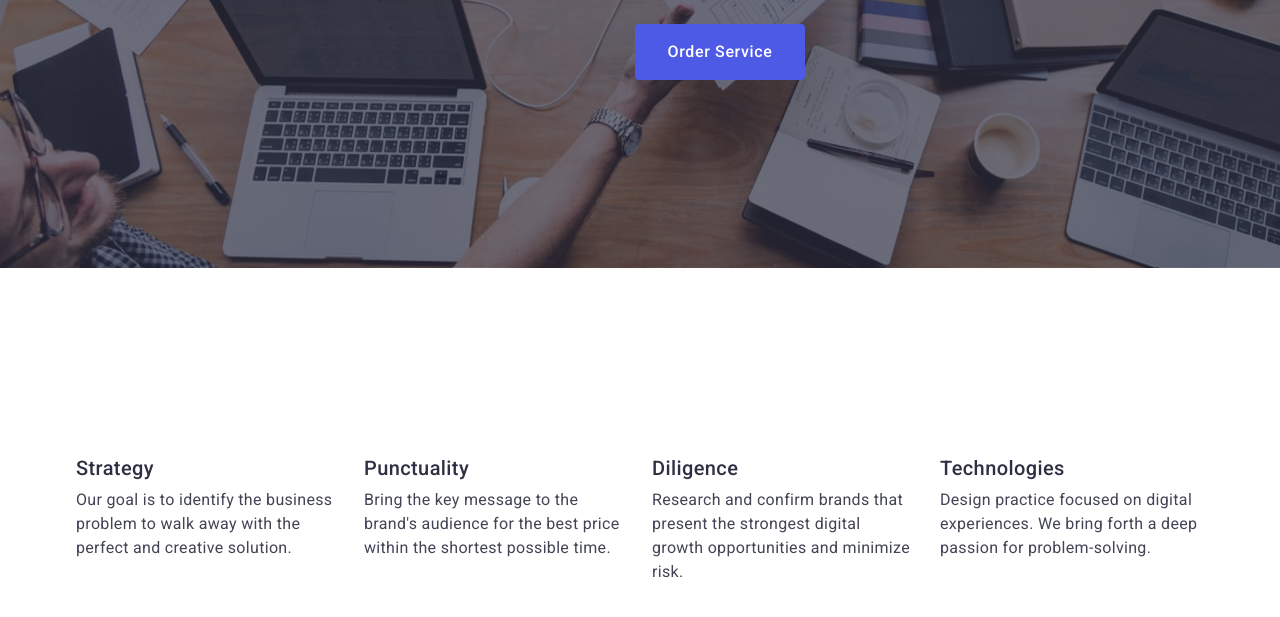
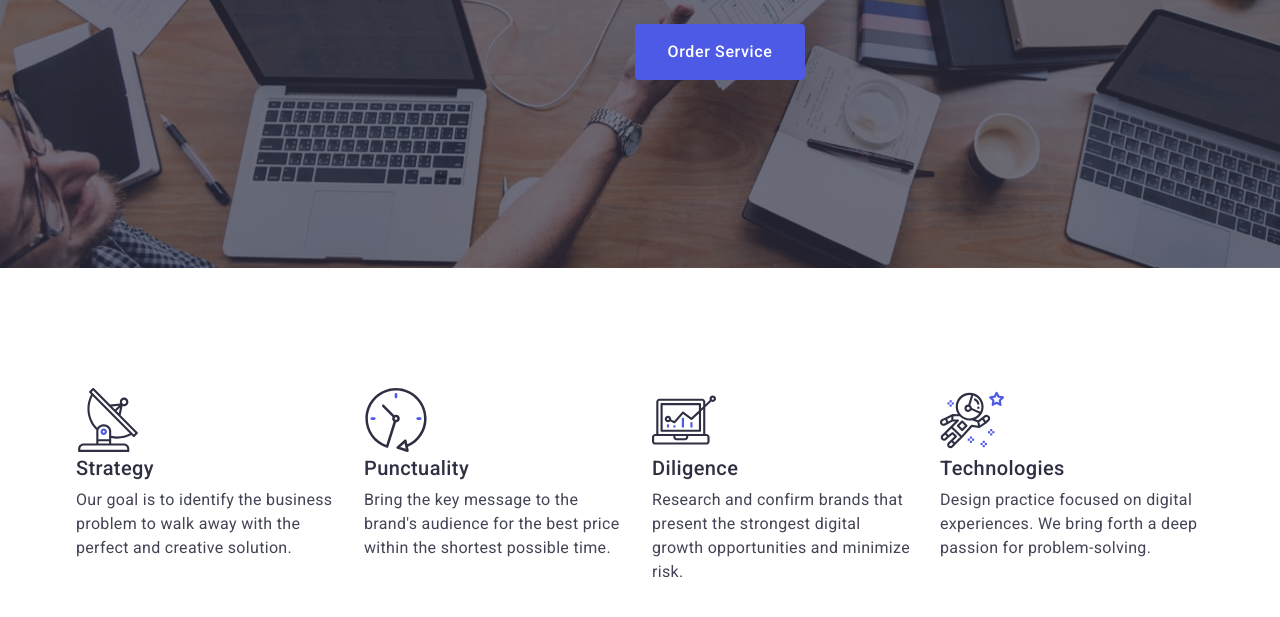
Before and after one commit to Komrad71/goit-markup-hw-04, a plain HTML site: page index.html in a window 1280 px wide. Shown: the part 405-1022 px from the top of the page. Drawn offline with nearby package versions, Linux system fonts and the light colour scheme.

Commit message:
icon-astronaut

```diff
--- a/index.html
+++ b/index.html
@@ -52,28 +52,28 @@
         <Ul class="advantages-list">
           <li class="advantages-item">
             <div class=""><svg class="" width="64" height="64">
-              <use href=""></use>
+              <use href="./images/icons.svg#icon-antenna"></use>
             </svg></div>
             <h3 class="advantages-subtitle">Strategy</h3>
             <p class="advantages-text">Our goal is to identify the business problem to walk away with the perfect and creative solution. </p>
           </li>
           <li class="advantages-item">
             <div class=""><svg class="" width="64" height="64">
-              <use href=""></use>
+              <use href="./images/icons.svg#icon-clock"></use>
             </svg></div>
             <h3 class="advantages-subtitle">Punctuality</h3>
             <p class="advantages-text">Bring the key message to the brand's audience for the best price within the shortest possible time.</p>
           </li>
           <li class="advantages-item">
             <div class=""><svg class="" width="64" height="64">
-              <use href=""></use>
+              <use href="./images/icons.svg#icon-diagram"></use>
             </svg></div>
             <h3 class="advantages-subtitle">Diligence</h3>
             <p class="advantages-text">Research and confirm brands that present the strongest digital growth opportunities and minimize risk.</p>
           </li>
           <li class="advantages-item">
             <div class=""><svg class="" width="64" height="64">
-              <use href=""></use>
+              <use href="./images/icons.svg#icon-astronaut"></use>
             </svg></div>
             <h3 class="advantages-subtitle">Technologies</h3>
             <p class="advantages-text">Design practice focused on digital experiences. We bring forth a deep passion for problem-solving.</p>
```
